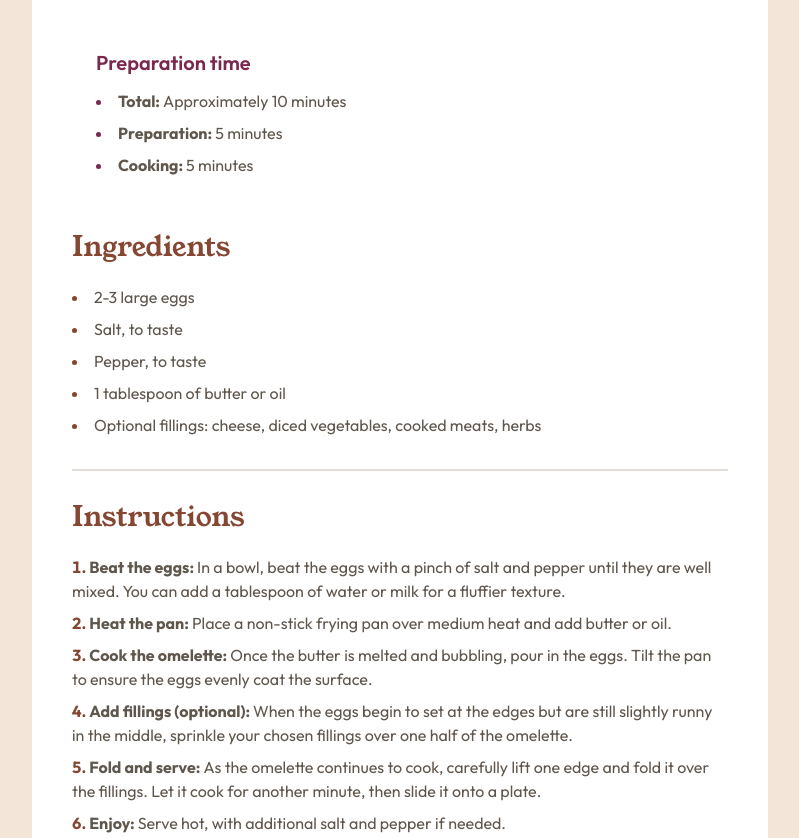
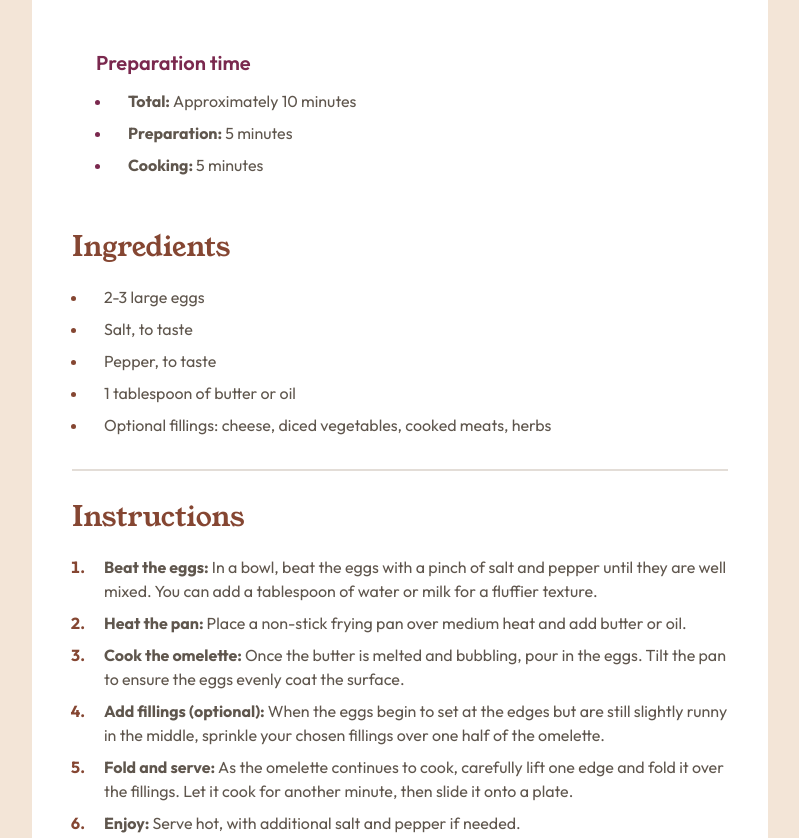
Before and after one commit to gregoriusgrd/recipe-page, a plain HTML site: page index.html in a window 1280 px wide. Shown: the part 607-1445 px from the top of the page, without its empty margins (240-1039 px from the left). Drawn offline with Linux system fonts and the light colour scheme.

Commit message:
fix style

```diff
--- a/index.html
+++ b/index.html
@@ -31,18 +31,18 @@
           </p>
         </div>
 
-        <div class="page-preparation">
+        <div class="page-preparation__container">
           <h2 class="page-preparation__title">Preparation time</h2>
-          <ul>
+          <ul class="page-preparation__list">
             <li><span class="bolded">Total: </span>Approximately 10 minutes</li>
             <li><span class="bolded">Preparation: </span>5 minutes</li>
             <li><span class="bolded">Cooking: </span>5 minutes</li>
           </ul>
         </div>
 
-        <div class="page-ingredients">
+        <div class="page-ingredients__container">
           <h2 class="page-ingredients__title">Ingredients</h2>
-          <ul>
+          <ul class="page-ingredients__list">
             <li>2-3 large eggs</li>
             <li>Salt, to taste</li>
             <li>Pepper, to taste</li>
@@ -55,45 +55,47 @@
 
         <hr />
 
-        <div class="page-instructions">
+        <div class="page-instructions__container">
           <h2 class="page-instructions__title">Instructions</h2>
-          <ol>
+          <ol class="page-instructions__list">
             <li>
-              <span class="bolded">Beat the eggs: </span>In a bowl, beat the
-              eggs with a pinch of salt and pepper until they are well mixed.
-              You can add a tablespoon of water or milk for a fluffier texture.
+              <span class="bolded">Beat the eggs: </span>
+              In a bowl, beat the eggs with a pinch of salt and pepper until
+              they are well mixed. You can add a tablespoon of water or milk for
+              a fluffier texture.
             </li>
             <li>
-              <span class="bolded">Heat the pan: </span>Place a non-stick frying
-              pan over medium heat and add butter or oil.
+              <span class="bolded">Heat the pan: </span>
+              Place a non-stick frying pan over medium heat and add butter or
+              oil.
             </li>
             <li>
-              <span class="bolded">Cook the omelette: </span>Once the butter is
-              melted and bubbling, pour in the eggs. Tilt the pan to ensure the
-              eggs evenly coat the surface.
+              <span class="bolded">Cook the omelette: </span>
+              Once the butter is melted and bubbling, pour in the eggs. Tilt the
+              pan to ensure the eggs evenly coat the surface.
             </li>
             <li>
-              <span class="bolded">Add fillings (optional): </span>When the eggs
-              begin to set at the edges but are still slightly runny in the
-              middle, sprinkle your chosen fillings over one half of the
-              omelette.
+              <span class="bolded">Add fillings (optional): </span>
+              When the eggs begin to set at the edges but are still slightly
+              runny in the middle, sprinkle your chosen fillings over one half
+              of the omelette.
             </li>
             <li>
-              <span class="bolded">Fold and serve: </span>As the omelette
-              continues to cook, carefully lift one edge and fold it over the
-              fillings. Let it cook for another minute, then slide it onto a
-              plate.
+              <span class="bolded">Fold and serve: </span>
+              As the omelette continues to cook, carefully lift one edge and
+              fold it over the fillings. Let it cook for another minute, then
+              slide it onto a plate.
             </li>
             <li>
-              <span class="bolded">Enjoy: </span>Serve hot, with additional salt
-              and pepper if needed.
+              <span class="bolded">Enjoy: </span>
+              Serve hot, with additional salt and pepper if needed.
             </li>
           </ol>
         </div>
 
         <hr />
 
-        <div class="page-nutrition">
+        <div class="page-nutrition__container">
           <h2 class="page-nutrition__title">Nutrition</h2>
           <p class="page-nutrition__description">
             The table below shows nutritional values per serving without the
--- a/style.css
+++ b/style.css
@@ -25,11 +25,6 @@ body {
   background-color: var(--stone-100);
 }
 
-ul,
-ol {
-  list-style-position: inside;
-}
-
 hr {
   border: none;
   border-top: 2px solid var(--stone-150);
@@ -48,9 +43,6 @@ hr {
 .page-content {
   display: flex;
   flex-direction: column;
-
-  /* justify-content: center;
-  align-items: center; */
 
   gap: 2rem;
   padding: 32px 40px;
@@ -80,12 +72,14 @@ hr {
 
 /* PREPARATION */
 
-.page-preparation {
+.page-preparation__container {
   font-family: "Outfit", sans-serif;
   display: flex;
   flex-direction: column;
   gap: 1rem;
   color: var(--stone-600);
+
+  padding: 24px;
 }
 
 .page-preparation__title {
@@ -95,17 +89,23 @@ hr {
   color: var(--rose-800);
 }
 
-.page-preparation li {
+.page-preparation__list {
+  padding-left: 1rem;
+}
+
+.page-preparation__container li {
   font-size: 1rem;
   font-weight: normal;
   line-height: 150%;
+
+  padding-left: 1rem;
 }
 
-.page-preparation li:not(:first-child) {
+.page-preparation__container li:not(:first-child) {
   padding-top: 8px;
 }
 
-.page-preparation li::marker {
+.page-preparation__container li::marker {
   color: var(--rose-800);
 }
 
@@ -115,7 +115,7 @@ hr {
 
 /* INGREDIENTS */
 
-.page-ingredients {
+.page-ingredients__container {
   display: flex;
   flex-direction: column;
   gap: 1.5rem;
@@ -129,25 +129,31 @@ hr {
   color: var(--brown-800);
 }
 
-.page-ingredients li {
+.page-ingredients__list {
+  padding-left: 1rem;
+}
+
+.page-ingredients__container li {
   font-family: "Outfit", sans-serif;
   font-size: 1rem;
   font-weight: normal;
   line-height: 150%;
   color: var(--stone-600);
+
+  padding-left: 1rem;
 }
 
-.page-ingredients li:not(:first-child) {
+.page-ingredients__container li:not(:first-child) {
   padding-top: 8px;
 }
 
-.page-ingredients li::marker {
+.page-ingredients__container li::marker {
   color: var(--brown-800);
 }
 
 /* INSTRUCTIONS */
 
-.page-instructions {
+.page-instructions__container {
   display: flex;
   flex-direction: column;
   gap: 1.5rem;
@@ -161,19 +167,25 @@ hr {
   color: var(--brown-800);
 }
 
-.page-instructions li {
+.page-instructions__list {
+  padding-left: 1rem;
+}
+
+.page-instructions__container li {
   font-family: "Outfit", sans-serif;
   font-size: 1rem;
   font-weight: normal;
   line-height: 150%;
   color: var(--stone-600);
+
+  padding-left: 1rem;
 }
 
-.page-instructions li:not(:first-child) {
+.page-instructions__container li:not(:first-child) {
   padding-top: 8px;
 }
 
-.page-instructions li::marker {
+.page-instructions__container li::marker {
   font-family: "Outfit", sans-serif;
   font-size: 1rem;
   font-weight: bold;
@@ -183,7 +195,7 @@ hr {
 
 /* NUTRITION */
 
-.page-nutrition {
+.page-nutrition__container {
   display: flex;
   flex-direction: column;
   gap: 1.5rem;
```
